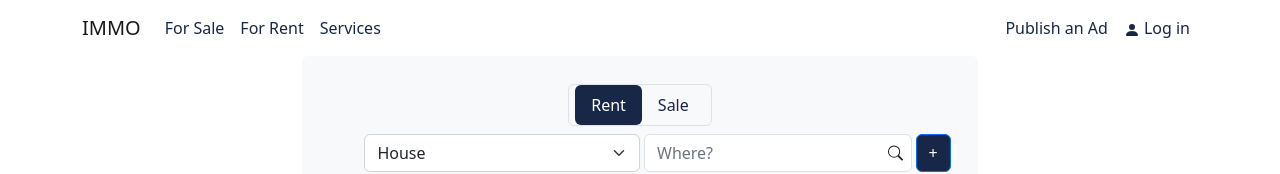
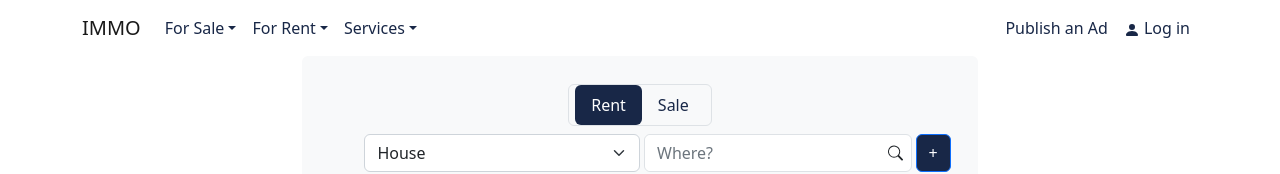
Before and after one commit to vhande/Immo_Project_Frontend, a React (Create React App) app: page / in a window 1280 px wide. Shown: the top 174 px of the page. Built offline with nearby package versions, Linux system fonts and the light colour scheme.

Commit message:
dropdown

```diff
--- a/src/App.js
+++ b/src/App.js
@@ -3,7 +3,7 @@ import {Routes, Route} from 'react-router-dom'
 import Layout from './Layout/Layout'
 import Homepage from './Homepage'
 import AdvancedSearch from './AdvancedSearch'
-import Ad from './aAd'
+import Ad from './Ad'
 
 function App() {
   return (
--- a/src/Layout/Header.js
+++ b/src/Layout/Header.js
@@ -1,7 +1,7 @@
 import React from 'react'
-import {Container, Nav, Navbar, Button } from 'react-bootstrap'
-import {Link} from 'react-router-dom'
-import {BsFillPersonFill} from 'react-icons/bs'
+import { Container, Nav, Navbar, NavDropdown, Dropdown } from 'react-bootstrap'
+import { Link } from 'react-router-dom'
+import { BsFillPersonFill } from 'react-icons/bs'
 function Header() {
     return (
         <Navbar collapseOnSelect expand="lg" bg="white">
@@ -10,13 +10,58 @@ function Header() {
                 <Navbar.Toggle aria-controls="responsive-navbar-nav" />
                 <Navbar.Collapse id="responsive-navbar-nav">
                     <Nav className="me-auto">
-                        <Link to={'/'} className="nav-link text-decoration-none">For Sale</Link>
-                        <Link to={'/newhouse'} className="nav-link text-decoration-none">For Rent</Link>
-                        <Link to={'/contact'} className="nav-link text-decoration-none">Services</Link>
+                        <Navbar.Collapse>
+                            <Nav>
+                                <NavDropdown
+                                    title="For Sale">
+                                    <Dropdown.ItemText>Type of Property</Dropdown.ItemText>
+                                    <Dropdown.Divider />
+                                    <NavDropdown.Item href="#">
+                                        Appartment
+                                    </NavDropdown.Item>
+                                    <NavDropdown.Item href="#">House</NavDropdown.Item>
+                                    <NavDropdown.Item href="#">Appartment</NavDropdown.Item>
+                                    <NavDropdown.Item href="#">House and Appartment</NavDropdown.Item>
+                                    <NavDropdown.Item href="#">Garage</NavDropdown.Item>
+                                </NavDropdown>
+                            </Nav>
+                        </Navbar.Collapse>
+
+                        <Navbar.Collapse>
+                            <Nav>
+                                <NavDropdown
+                                    title="For Rent"
+                                >
+                                    <Dropdown.ItemText>Type of Property</Dropdown.ItemText>
+                                    <Dropdown.Divider />
+                                    <NavDropdown.Item href="#">
+                                        Appartment
+                                    </NavDropdown.Item>
+                                    <NavDropdown.Item href="#">House</NavDropdown.Item>
+                                    <NavDropdown.Item href="#">Appartment</NavDropdown.Item>
+                                    <NavDropdown.Item href="#">House and Appartment</NavDropdown.Item>
+                                    <NavDropdown.Item href="#">Garage</NavDropdown.Item>
+                                </NavDropdown>
+                            </Nav>
+                        </Navbar.Collapse>
+                        <Navbar.Collapse>
+                            <Nav>
+                                <NavDropdown
+                                    title="Services"
+                                >
+                                    <Dropdown.ItemText>At your service</Dropdown.ItemText>
+                                    <Dropdown.Divider />
+                                    <NavDropdown.Item href="#">
+                                        Morgage
+                                    </NavDropdown.Item>
+                                    <NavDropdown.Item href="#">Fire Insurance</NavDropdown.Item>
+                                </NavDropdown>
+                            </Nav>
+                        </Navbar.Collapse>
                     </Nav>
                     <Nav className="">
                         <Link to={'/ad'} className="nav-link text-decoration-none">Publish an Ad</Link>
-                        <Link to={'/profile'} className="nav-link text-decoration-none"><span className="me-1"><BsFillPersonFill/></span>Log in</Link>
+                        <Link to={'/profile'} className="nav-link text-decoration-none"><span className="me-1"><BsFillPersonFill /></span>Log in</Link>
                     </Nav>
                 </Navbar.Collapse>
             </Container>
```
Also changed, not shown: src/global.css (line endings or trailing spaces).
